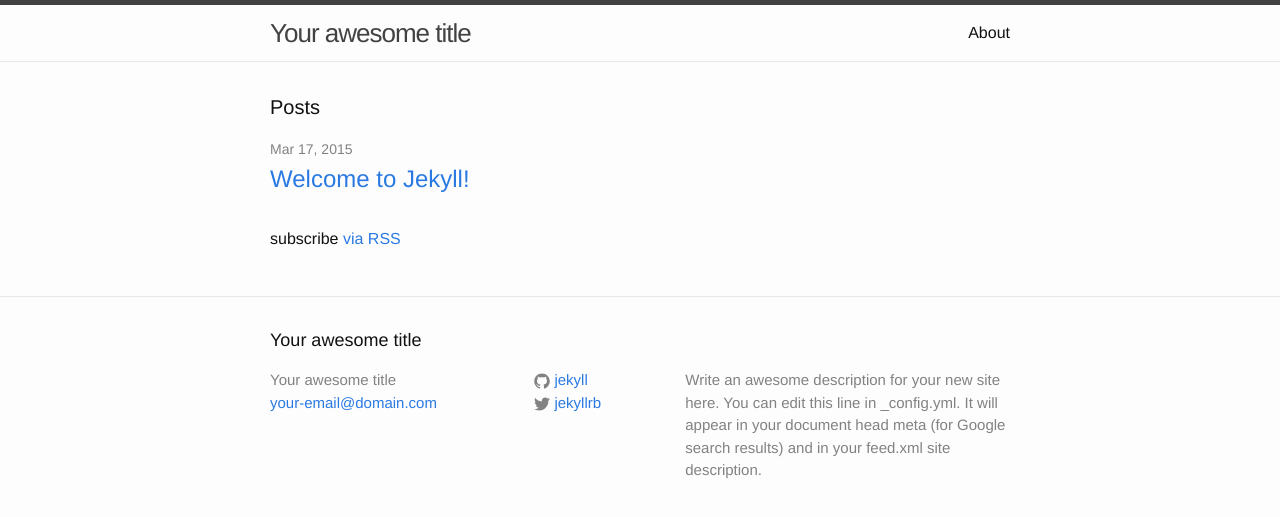
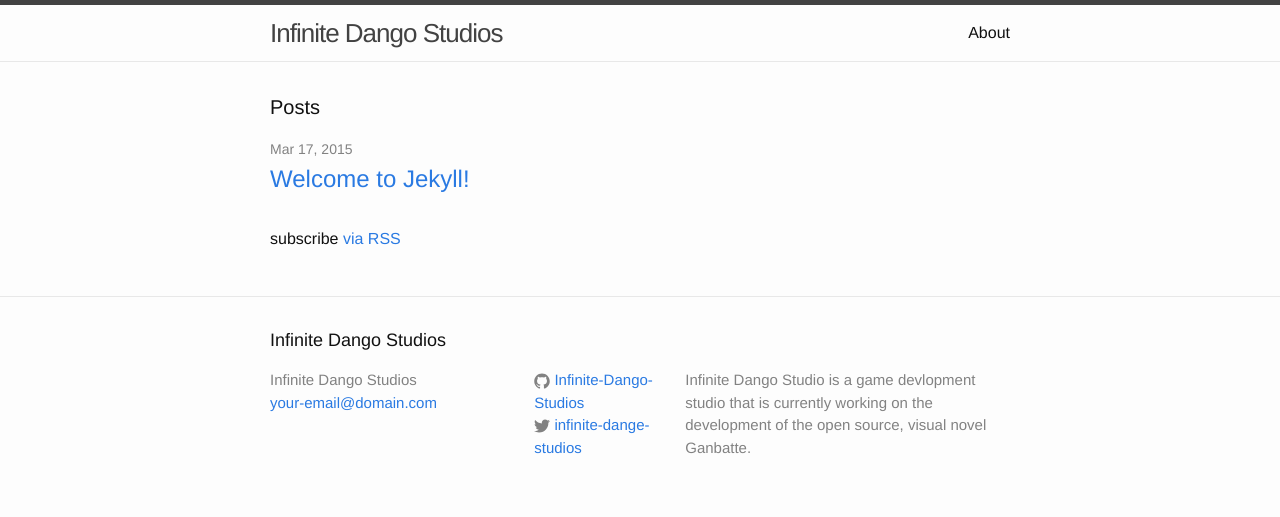
Before and after one commit to Infinite-Dango-Studios/Infinite-Dango-Studios.github.io, a Jekyll site: the page built from index.html, in a window 1280 px wide. Shown: the top 517 px of the page. Built offline with Jekyll 4.4.1, drawn with Linux system fonts in a browser that asks for light colours.

Commit message:
Added basic site info
Added some basic info to the site's config file.

```diff
--- a/_config.yml
+++ b/_config.yml
@@ -1,14 +1,12 @@
 # Site settings
-title: Your awesome title
+title: Infinite Dango Studios
 email: your-email@domain.com
 description: > # this means to ignore newlines until "baseurl:"
-  Write an awesome description for your new site here. You can edit this
-  line in _config.yml. It will appear in your document head meta (for
-  Google search results) and in your feed.xml site description.
+  Infinite Dango Studio is a game devlopment studio that is currently working on the development of the open source, visual novel Ganbatte.
 baseurl: "" # the subpath of your site, e.g. /blog/
-url: "http://yourdomain.com" # the base hostname & protocol for your site
-twitter_username: jekyllrb
-github_username:  jekyll
+url: "http://infinite-dango-studios.github.io/" # the base hostname & protocol for your site
+twitter_username: infinite-dange-studios
+github_username:  Infinite-Dango-Studios
 
 # Build settings
 markdown: kramdown
```
